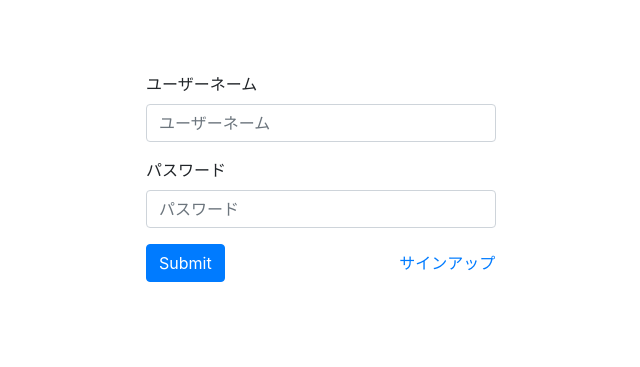
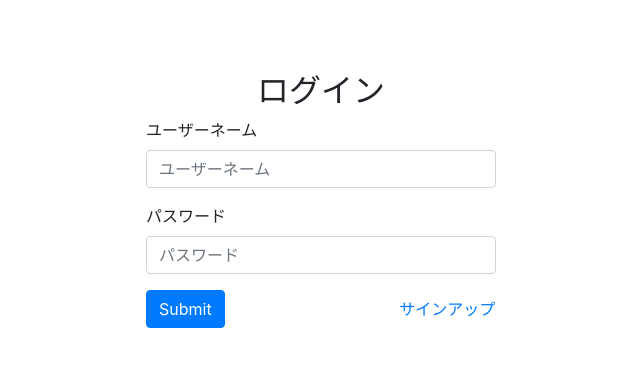
Before and after one commit to motsuka1/youtube_analyzer, a Django app: page /login/ in a window 1280 px wide. Shown: the part 72-439 px from the top of the page, without its empty margins (319-959 px from the left). Run offline with Django 3.2, Linux system fonts and the light colour scheme.

Commit message:
fix login

```diff
--- a/statsgetter/templates/statsgetter/login.html
+++ b/statsgetter/templates/statsgetter/login.html
@@ -5,9 +5,10 @@
 <br>
 <div class="container">
   <div class="row justify-content-center">
-    <div class="col-4">
+    <div class="col-sm-4">
       <form method="POST">
         {% csrf_token %}
+        <h2 class="text-center">ログイン</h2>
         <div class="form-group">
           <label>ユーザーネーム</label>
           <input type="text" name="username" class="form-control" placeholder="ユーザーネーム">
@@ -21,10 +22,10 @@
           <p>{{message}}</p>
         {% endfor %}
         <div class="row justify-content-between align-items-center">
-          <div class="col-md-4">
+          <div class="col-4">
             <button type="submit" name="Create User" class="btn btn-primary">Submit</button>
           </div>
-          <div class="col-md-4">
+          <div class="col-4">
             <a href="{% url 'signup' %}">サインアップ</a>
           </div>
         </div>
```
Also changed, not shown: statsgetter/templates/statsgetter/home.html (+2 -2 lines), statsgetter/templates/statsgetter/signup.html (+8 -3 lines).
